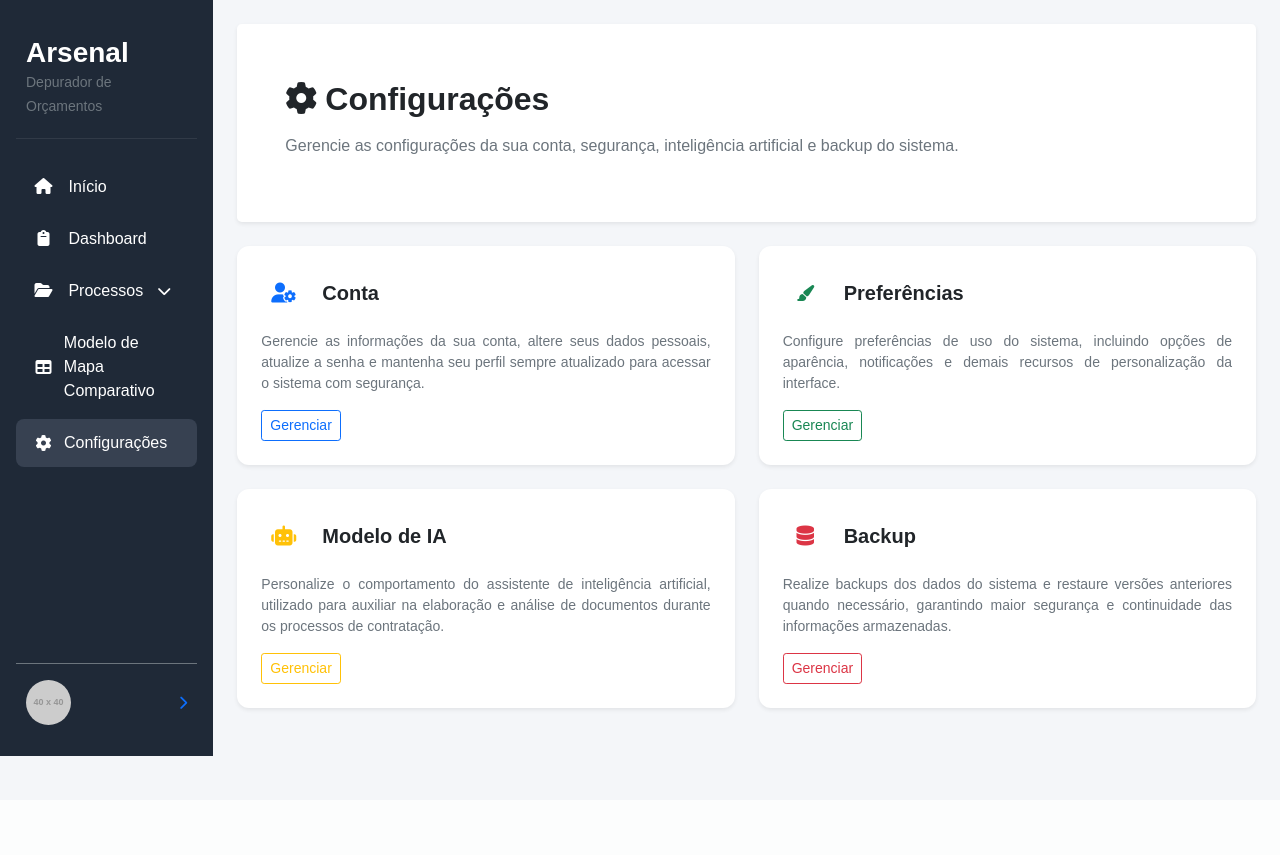
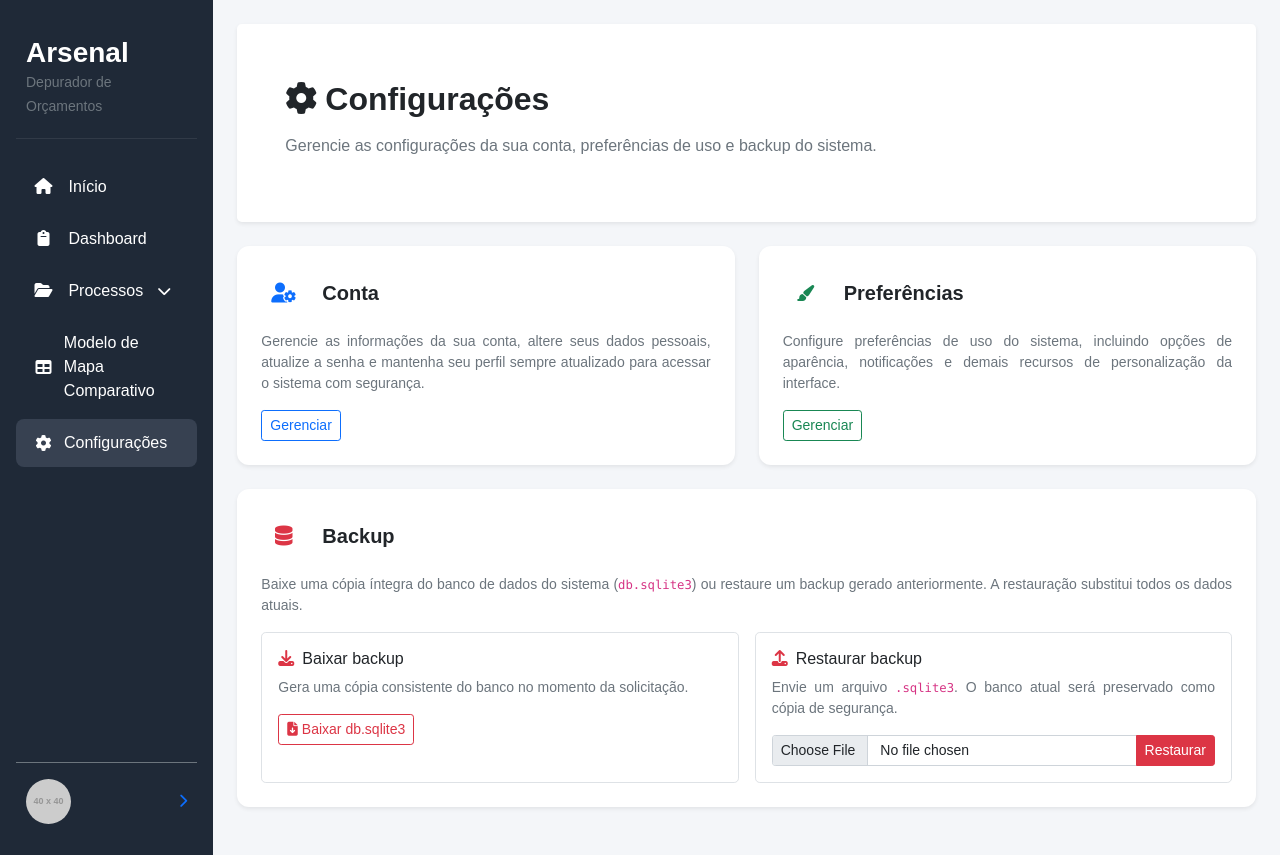
Before and after one commit to TamiresMusafir/arsenal, a Django app: page /configuracoes/ in a window 1280 px wide. Before the commit the page ends 756 px from the top, so only its background shows below. Run offline with Django 5.2, Linux system fonts and the light colour scheme; a user stored in the database is signed in; data comes from the database, SQL or seed files in the repository; grey boxes labelled with a size stand in for pictures from a placeholder-image service; parts of the project's set-up code (start-up, migrations or seed data) failed here and were passed over; some libraries are stand-ins or nearby versions.

Commit message:
Refactor configuracoes.html content structure
Updated content section to include preferences and backup options. Removed the AI section and improved the wording for account management.

```diff
--- a/configuracoes/templates/configuracoes.html
+++ b/configuracoes/templates/configuracoes.html
@@ -8,10 +8,11 @@
     <div>
       <h2 class="fw-bold theme-text mt-2"><i class="fa-solid fa-gear me-2"></i>Configurações</h2>
       <p class="text-justify fs-6 theme-muted mt-3">
-                Gerencie as configurações da sua conta, segurança, inteligência artificial e backup do sistema.
+        Gerencie as configurações da sua conta, preferências de uso e backup do sistema.
       </p>
     </div>
   </section>
+
   <!-- 2. Seção de Apresentação dos Módulos -->
   <section class="mb-4">
     <div class="row g-4">
@@ -22,9 +23,7 @@
             <div class="bg-primary-subtle text-primary rounded-3 p-2 d-flex align-items-center justify-content-center" style="width: 45px; height: 45px">
               <i class="fa-solid fa-user-gear fs-5"></i>
             </div>
-                    <h3 class="h5 fw-bold theme-text mb-0">
-                      Conta
-                    </h3>
+            <h3 class="h5 fw-bold theme-text mb-0">Conta</h3>
           </div>
           <p class="theme-muted small mb-0">
             Gerencie as informações da sua conta, altere seus dados pessoais,
@@ -32,22 +31,19 @@
             o sistema com segurança.
           </p>
           <div class="mt-3">
-                  <a href="{% url 'conta' %}" class="btn btn-outline-primary btn-sm">
-                    Gerenciar
-                    </a>
+            <a href="{% url 'conta' %}" class="btn btn-outline-primary btn-sm">Gerenciar</a>
           </div>
         </div>
       </div>
-              <!-- Segurança -->
+
+      <!-- Preferências -->
       <div class="col-12 col-md-6">
         <div class="card h-100 border-0 shadow-sm p-4">
           <div class="d-flex align-items-center gap-3 mb-3">
-                    <div class="bg-success-subtle text-success rounded-3 p-2 d-flex align-items-center justify-content-center" style= "width: 45px; height: 45px">
+            <div class="bg-success-subtle text-success rounded-3 p-2 d-flex align-items-center justify-content-center" style="width: 45px; height: 45px">
               <i class="fa-solid fa-paintbrush"></i>
             </div>
-                    <h3 class="h5 fw-bold theme-text mb-0">
-                      Preferências
-                    </h3>
+            <h3 class="h5 fw-bold theme-text mb-0">Preferências</h3>
           </div>
           <p class="theme-muted small mb-0">
             Configure preferências de uso do sistema,
@@ -55,55 +51,61 @@
             e demais recursos de personalização da interface.
           </p>
           <div class="mt-3">
-                    <a href="{% url 'preferencias' %}" class="btn btn-outline-success btn-sm">
-                    Gerenciar
-                    </a>
+            <a href="{% url 'preferencias' %}" class="btn btn-outline-success btn-sm">Gerenciar</a>
           </div>
         </div>
       </div>
-              <!-- IA -->
-              <div class="col-12 col-md-6">
-                <div class="card h-100 border-0 shadow-sm p-4">
-                  <div class="d-flex align-items-center gap-3 mb-3">
-                    <div class="bg-warning-subtle text-warning rounded-3 p-2 d-flex align-items-center justify-content-center" style="width: 45px; height: 45px">
-                      <i class="fa-solid fa-robot fs-5"></i>
-                    </div>
-                    <h3 class="h5 fw-bold theme-text mb-0">
-                      Modelo de IA
-                    </h3>
-                  </div>
-                  <p class="theme-muted small mb-0">
-                    Personalize o comportamento do assistente de inteligência artificial,
-                    utilizado para auxiliar na elaboração e análise de documentos durante
-                    os processos de contratação.
-                  </p>
-                  <div class="mt-3">
-                    <a href="#" class="btn btn-outline-warning btn-sm">
-                    Gerenciar
-                    </a>
-                  </div>
-                </div>
-              </div>
+
       <!-- Backup -->
-              <div class="col-12 col-md-6">
+      <div class="col-12">
         <div class="card h-100 border-0 shadow-sm p-4">
           <div class="d-flex align-items-center gap-3 mb-3">
             <div class="bg-danger-subtle text-danger rounded-3 p-2 d-flex align-items-center justify-content-center" style="width: 45px; height: 45px">
               <i class="fa-solid fa-database fs-5"></i>
             </div>
-                    <h3 class="h5 fw-bold theme-text mb-0">
-                      Backup
-                    </h3>
+            <h3 class="h5 fw-bold theme-text mb-0">Backup</h3>
           </div>
-                  <p class="theme-muted small mb-0">
-                    Realize backups dos dados do sistema e restaure versões anteriores
-                    quando necessário, garantindo maior segurança e continuidade das
-                    informações armazenadas.
+          <p class="theme-muted small mb-3">
+            Baixe uma cópia íntegra do banco de dados do sistema (<code>db.sqlite3</code>) ou
+            restaure um backup gerado anteriormente. A restauração substitui todos os dados atuais.
           </p>
-                  <div class="mt-3">
-                    <a href="#" class="btn btn-outline-danger btn-sm">
-                    Gerenciar
+
+          <div class="row g-3">
+            <!-- Download -->
+            <div class="col-12 col-lg-6">
+              <div class="border rounded-3 p-3 h-100">
+                <h4 class="h6 fw-semibold theme-text">
+                  <i class="fa-solid fa-download me-2 text-danger"></i>Baixar backup
+                </h4>
+                <p class="theme-muted small">
+                  Gera uma cópia consistente do banco no momento da solicitação.
+                </p>
+                <a href="{% url 'backup_download' %}" class="btn btn-outline-danger btn-sm">
+                  <i class="fa-solid fa-file-arrow-down me-1"></i>Baixar db.sqlite3
                 </a>
+              </div>
+            </div>
+
+            <!-- Restauração -->
+            <div class="col-12 col-lg-6">
+              <div class="border rounded-3 p-3 h-100">
+                <h4 class="h6 fw-semibold theme-text">
+                  <i class="fa-solid fa-upload me-2 text-danger"></i>Restaurar backup
+                </h4>
+                <p class="theme-muted small">
+                  Envie um arquivo <code>.sqlite3</code>. O banco atual será preservado como cópia de segurança.
+                </p>
+                <form method="post" action="{% url 'backup_restore' %}" enctype="multipart/form-data"
+                      onsubmit="return confirm('ATENÇÃO: todos os dados atuais serão substituídos pelo arquivo enviado. Confirmar a restauração?');">
+                  {% csrf_token %}
+                  <div class="input-group input-group-sm">
+                    <input type="file" name="arquivo" accept=".sqlite3,.db,.sqlite"
+                           class="form-control" required>
+                    <button type="submit" class="btn btn-danger">Restaurar</button>
+                  </div>
+                </form>
+              </div>
+            </div>
           </div>
         </div>
       </div>
```
Lines whose indentation alone changed are shown as unchanged.
